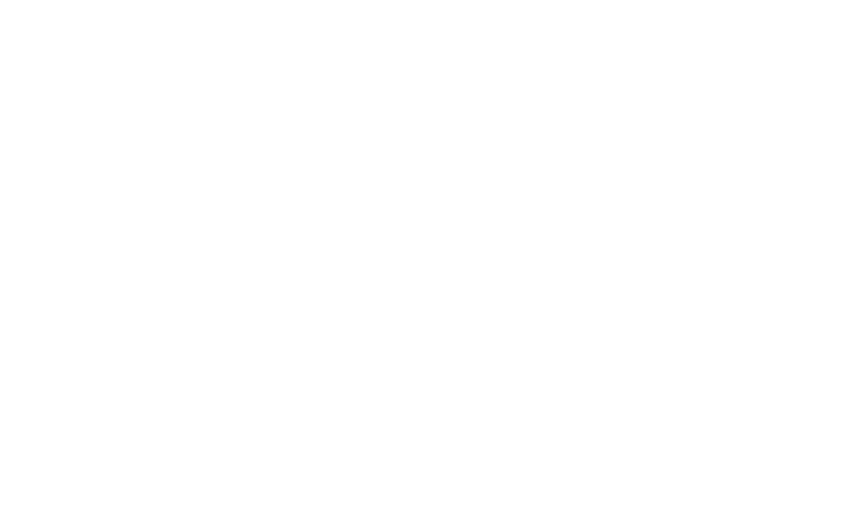
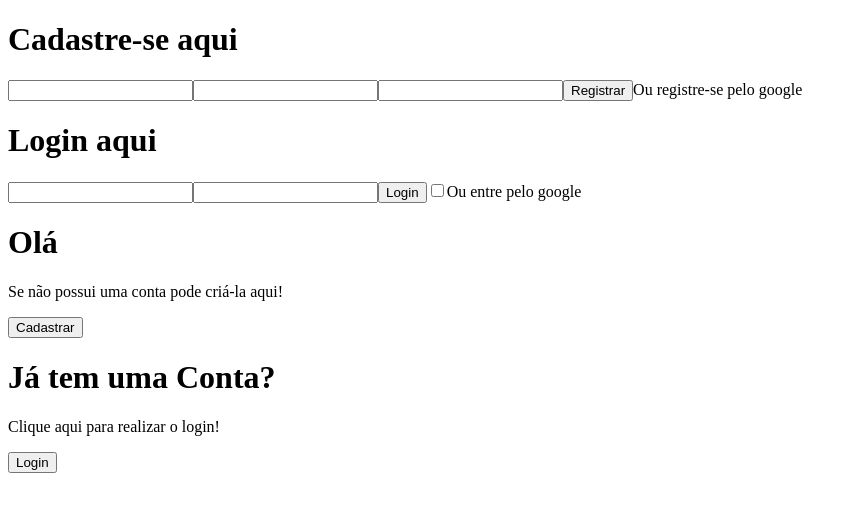
Before and after one commit to DoomerO/WillChair, a React (Vite) app in the folder TCCofc/: page /login in a window 1280 px wide. Shown: the top 512 px of the page, without its empty margins (0-857 px from the left). Built offline with nearby package versions, Linux system fonts and the light colour scheme.

Commit message:
Add files via upload

```diff
--- a/TCCofc/src/pages/Login.tsx
+++ b/TCCofc/src/pages/Login.tsx
@@ -1,7 +1,43 @@
 const Login = () => {
     return (
-        <>
-        </>
+        <div>
+            <div id="Register-Section">
+                <form action="#">
+                    <h1>Cadastre-se aqui</h1>
+                    <input type="text" name="name"/>
+                    <input type="email" name="mail" pattern=""/>
+                    <input type="password" name="password"/>
+                    <input type="submit" value="Registrar"/>
+                    <span>Ou registre-se pelo google</span>
+                </form>
+            </div>
+
+            <div id="Login-Section">
+                <form action="#">
+                    <h1>Login aqui</h1>
+                    <input type="email" name="mail" pattern=""/>
+                    <input type="password" name="password"/>
+                    <input type="submit" value="Login"/>
+                    <input type="checkbox"></input>
+                    <span>Ou entre pelo google</span>
+                </form>
+            </div>
+
+            <div id="overlay-container">
+                <div id="overlay">
+                    <div id="overlay-Left">
+                        <h1>Olá</h1>
+                        <p>Se não possui uma conta pode criá-la aqui!</p>
+                        <button>Cadastrar</button>
+                    </div>
+                    <div id="overlay-Right">
+                        <h1>Já tem uma Conta?</h1>
+                        <p>Clique aqui para realizar o login!</p>
+                        <button>Login</button>
+                    </div>
+                </div>
+            </div>
+        </div>
     );
 }
 
```
